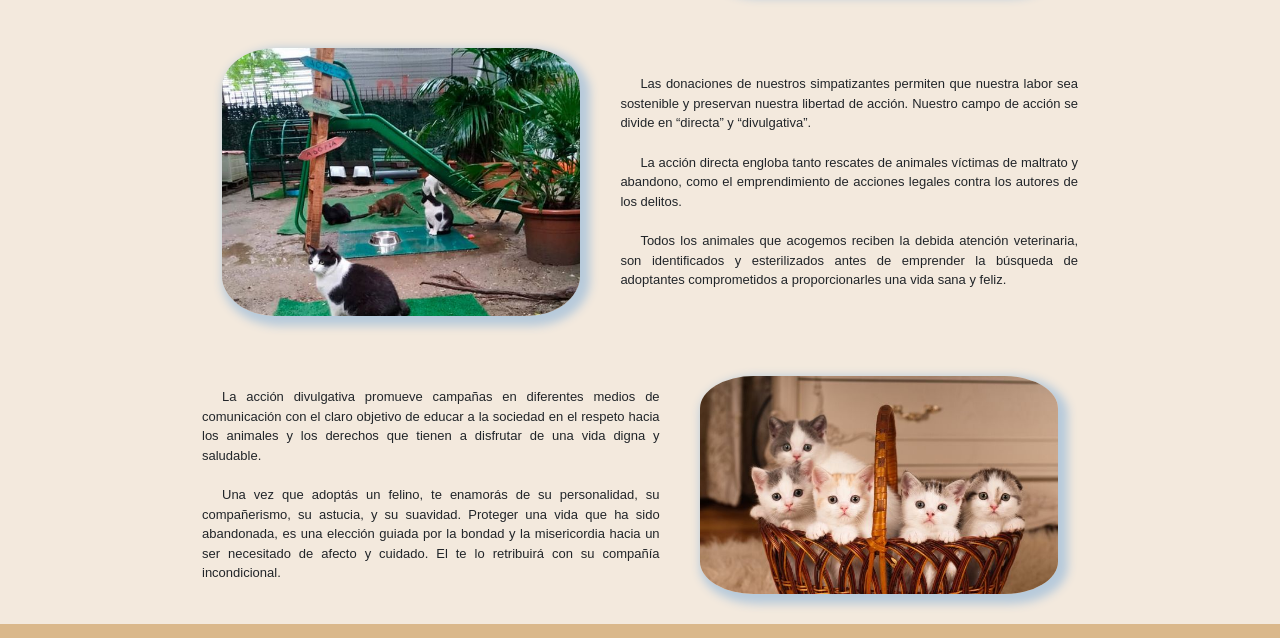
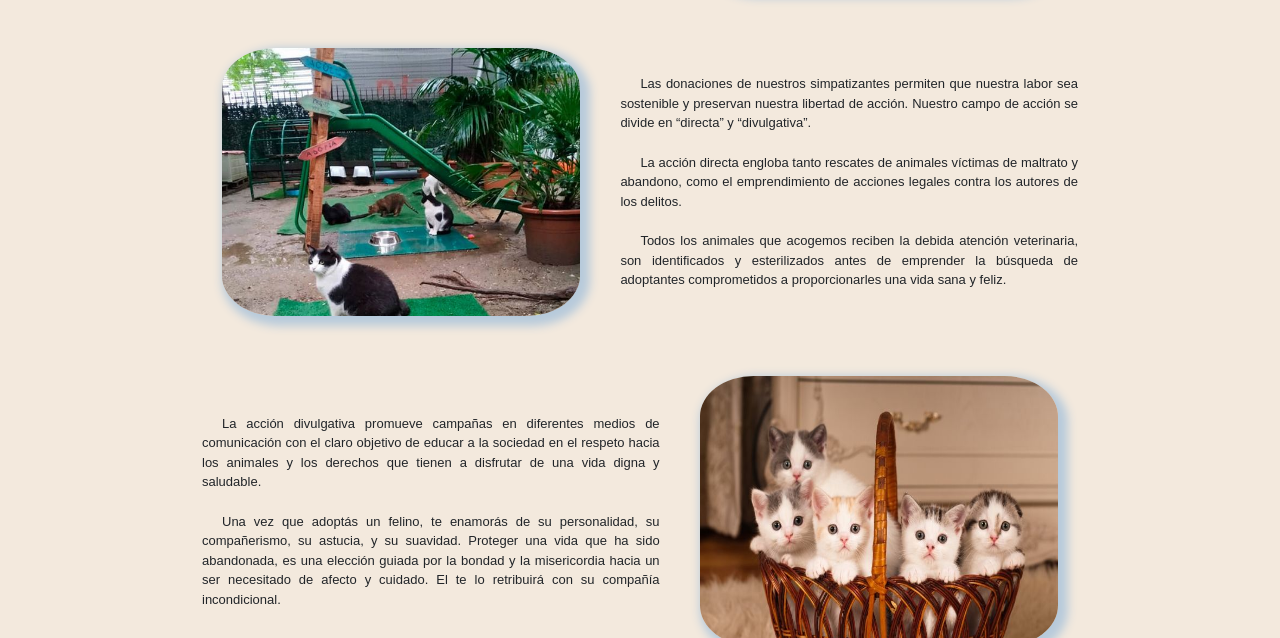
Before and after one commit to PatoSolari/catParadise, a website: page pages/quienessomos.html in a window 1280 px wide. Shown: the part 781-1419 px from the top of the page. Drawn offline with Linux system fonts and the light colour scheme; files whose address does not match are found by name; a web font is replaced by a local one.

Commit message:
entregaFinal3

```diff
--- a/pages/quienessomos.html
+++ b/pages/quienessomos.html
@@ -31,22 +31,22 @@
     </div>
     <div class="quienesS">
         <div class="parrafoQ">
-            <img class=imagenNotasQ src="../images/equipo.JPG" alt="nosotros">
+            <img class="imagenNotasQ img-fluid" src="../images/equipo.JPG" alt="nosotros">
             <div class="textoQ">
                 <p class="textoNotas">Somos una organización protectora de animales especializada, en la ayuda a gatos maltratados y/o abandonados; una organización totalmente independiente que no recibe subvenciones de organismos oficiales, empresas ni partidos políticos.</p>
                 <p class="textoNotas">Esta especie, como tantas otras ha sido domesticada por el hombre, perdiendo o modificando sus instintos de supervivencia, lo que determina que en condiciones de abandono, los resultados sean enfermedades crónicas, cuando no su muerte.</p>
             </div>
         </div>
         <div class="parrafoQ2">
-            <img class=imagenNotasQ src="../images/quienessomos1.jpg" alt="nosotros">
+            <img class="imagenNotasQ img-fluid" src="../images/quienessomos1.jpg" alt="nosotros">
             <div>
                 <p class="textoNotas">Las donaciones de nuestros simpatizantes permiten que nuestra labor sea sostenible y preservan nuestra libertad de acción. Nuestro campo de acción se divide en “directa” y “divulgativa”.</p>
                 <p class="textoNotas">La acción directa engloba tanto rescates de animales víctimas de maltrato y abandono, como el emprendimiento de acciones legales contra los autores de los delitos.</p>
                 <p class="textoNotas">Todos los animales que acogemos reciben la debida atención veterinaria, son identificados y esterilizados antes de emprender la búsqueda de adoptantes comprometidos a proporcionarles una vida sana y feliz.</p>
             </div>
         </div>
-        <div class="parrafoQ">
-            <img class=imagenNotasQ src="../images/gatosCanasta.jpg" alt="nosotros">
+        <div class="parrafoQ3">
+            <img class="imagenNotasQ img-fluid" src="../images/gatosCanasta.jpg" alt="nosotros">
             <div>
                 <p class="textoNotas">La acción divulgativa promueve campañas en diferentes medios de comunicación con el claro objetivo de educar a la sociedad en el respeto hacia los animales y los derechos que tienen a disfrutar de una vida digna y saludable.</p>
                 <p class="textoNotas">Una vez que adoptás un felino, te enamorás de su personalidad, su compañerismo, su astucia, y su suavidad. Proteger una vida que ha sido abandonada, es una elección guiada por la bondad y la misericordia hacia un ser necesitado de afecto y cuidado. El te lo retribuirá con su compañía incondicional.</p>
--- a/scss/paginas/_quienessomos.scss
+++ b/scss/paginas/_quienessomos.scss
@@ -43,6 +43,19 @@
 .parrafoQ{
     display: flex;
     flex-direction: row-reverse;
+    div{
+        display: flex;
+        flex-direction: column;
+        align-content: center;
+        justify-content: center;
+        align-items: center;
+    }
+}
+
+.parrafoQ3{
+    display: flex;
+    flex-direction: row-reverse;
+    height: 33rem;
     div{
         display: flex;
         flex-direction: column;
```
Also changed, not shown: css/estilos.css.
